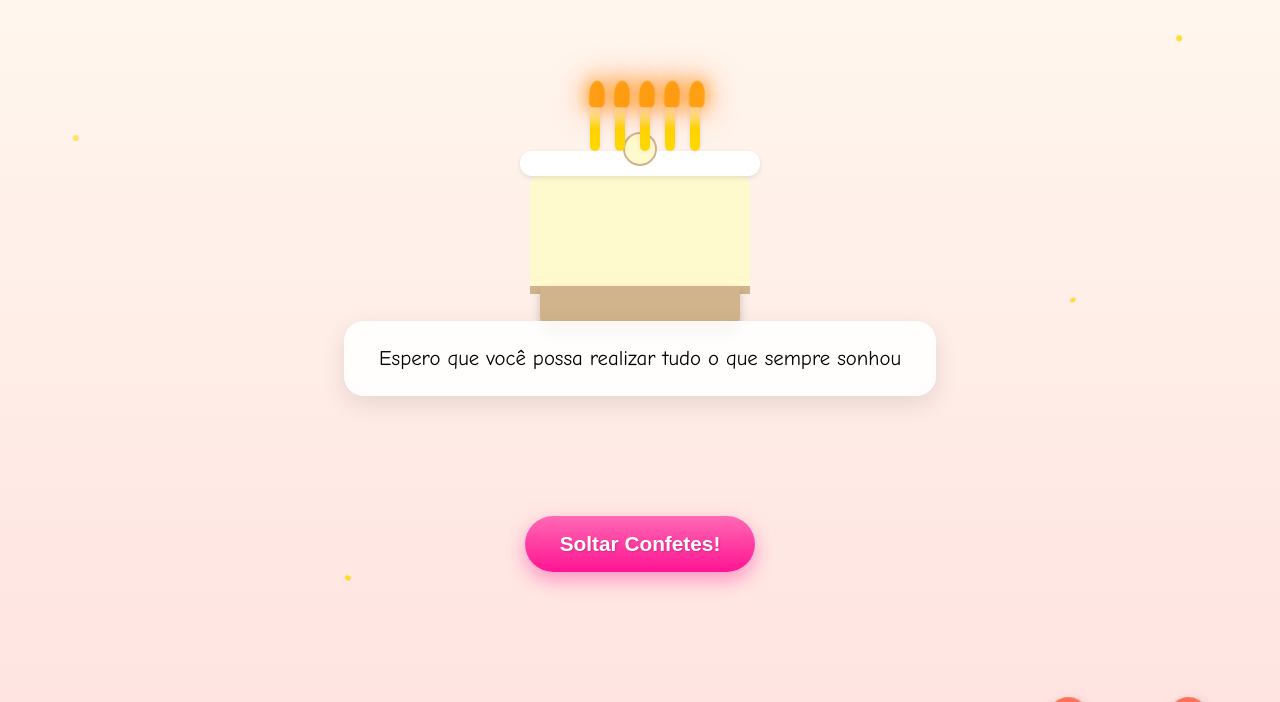
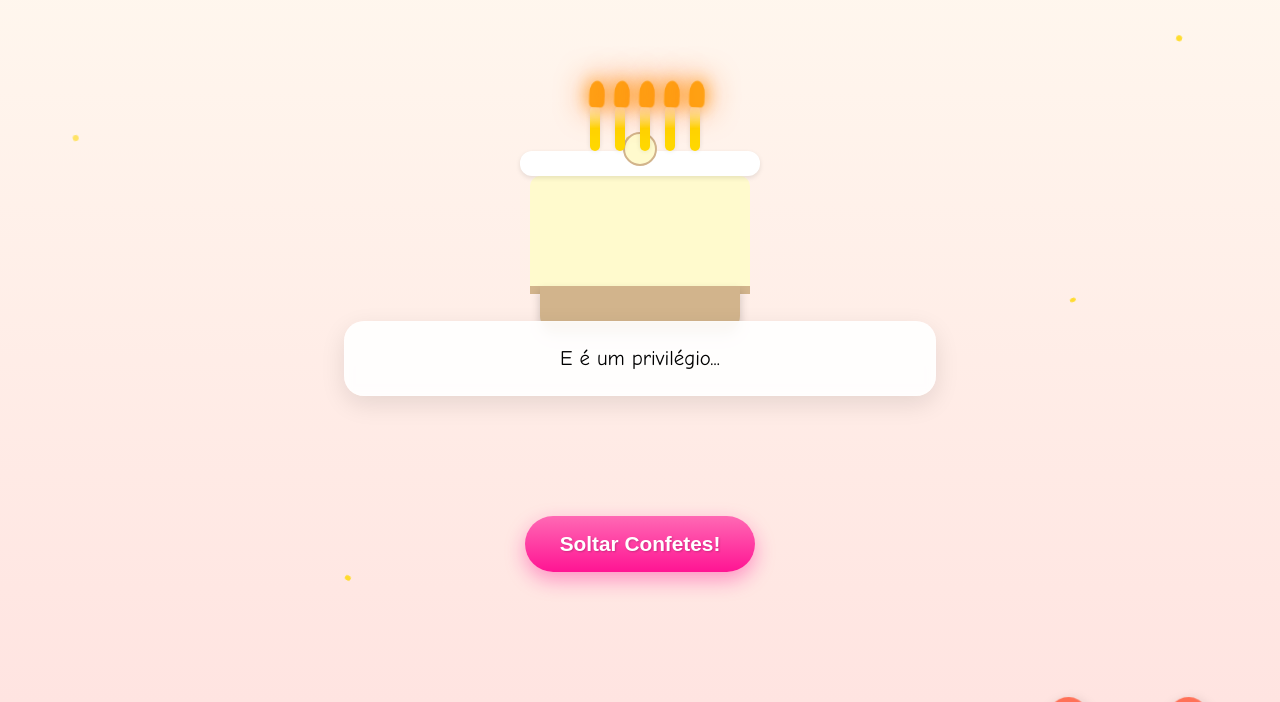
Before and after one commit to kiligmxm/agy-21birthday, a plain HTML site: page index.html in a window 1280 px wide. Shown: the part 138-840 px from the top of the page. Drawn offline with Linux system fonts and the light colour scheme.

Commit message:
Update index.html

```diff
--- a/index.html
+++ b/index.html
@@ -3,7 +3,7 @@
 <head>
     <meta charset="UTF-8">
     <meta name="viewport" content="width=device-width, initial-scale=1.0">
-    <title>Feliz Aniversário!</title>
+    <title>Feliz Aniversário Agy!</title>
     <style>
         body {
             font-family: 'Comic Sans MS', cursive, sans-serif;
@@ -302,13 +302,26 @@
     <script>
         // Mensagens que serão exibidas
         const messages = [
-            "É um privilégio participar de mais um de seus dias",
-            "Espero que você possa realizar tudo o que sempre sonhou",
-            "Sempre estarei aqui para te apoiar no que for",
-            "Você é especial",
-            "Eu te adoro",
-            "Eu te amo",
-            "Feliz aniversário!!! :)))"
+            "Hoje é um dia muito importante...",
+            "E é um privilégio...",
+            "Poder participar mais uma vez dessa data tão especial...",
+            "Te desejo o melhor hoje e sempre...",
+            "Eu espero do fundo do meu coração...",
+            "Que você possa realizar tudo o que sempre quis...",
+            "Todos os seus sonhos!",
+            "A vida pode ser assustadora às vezes...",
+            "Mas...",
+            "Você é especial!",
+            "Você é capaz de tudo!",
+            "Eu tenho certeza que você será feliz...",
+            "Porque você merece isso!",
+            "E é claro...",
+            "Você pode contar comigo pra tudo!",
+            "Sempre estarei aqui para te apoiar no que for!",
+            "Sempre!",
+            "Eu te adoro!",
+            "Eu te amo!",
+            "Feliz aniversário!!!"
         ];
 
         // Posições das velas
```
